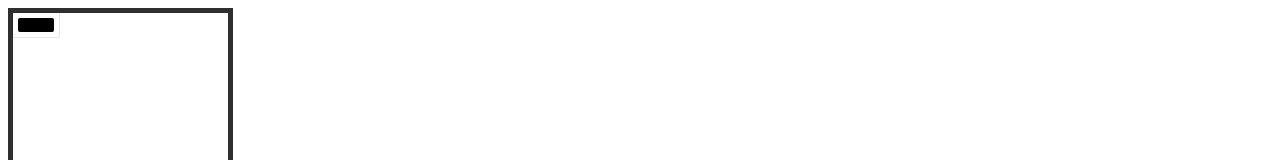
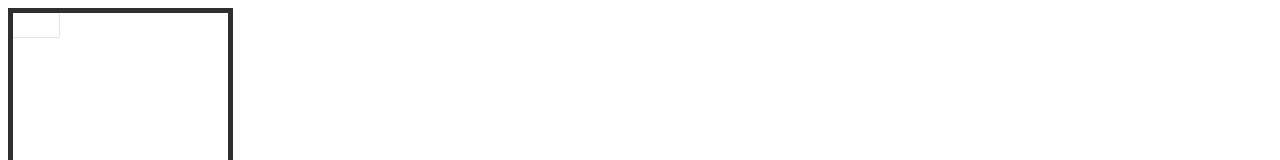
Before and after one commit to rzh150030/paint-app, a React (Create React App) app: page / in a window 1280 px wide. Shown: the top 160 px of the page. Built offline with nearby package versions, Linux system fonts and the light colour scheme.

Commit message:
draw tool now changes color picked from chrome picker

```diff
--- a/src/App.js
+++ b/src/App.js
@@ -1,13 +1,22 @@
+import { useState } from 'react';
 import {PaintCanvas} from "./components/PaintCanvas/PaintCanvas.js";
 import PaintToolsContainer from './components/PaintToolsContainer/PaintToolsContainer'
 import './App.css';
 
 
 function App() {
+  const [ color, setColor ] = useState('#FFF');
+
+  // grabs hex value from ColorPicker
+  const getColor = (color) => {
+    console.log('hex Value', color);
+    setColor(color);
+  };
+
   return (
     <div className="App">
-      <PaintToolsContainer />
-      <PaintCanvas />
+      <PaintToolsContainer getColor={getColor}/>
+      <PaintCanvas color={color} />
     </div>
   );
 }
--- a/src/components/ColorPicker/ColorPicker.js
+++ b/src/components/ColorPicker/ColorPicker.js
@@ -4,12 +4,13 @@ import reactCSS from 'reactcss';
 import './ColorPicker.css';
 
 
-export default function ColorPicker() {
-    const [color, setColor] = useState({ r: '0', g: '0', b: '0', a: '1'});
+export default function ColorPicker({getColor}) {
+
+    const [color, setColor] = useState({ r: '255', g: '255', b: '255', a: '1'});
 
     const [displayColorPicker, setDisplayColorPicker] = useState(false);
 
-    // Toggles
+    // Toggles ChromePicker to the screen
     const handleClick = () => {
         setDisplayColorPicker(!displayColorPicker);
     };
@@ -19,6 +20,7 @@ export default function ColorPicker() {
     };
 
     const handleChange = (color) => {
+        getColor(color.hex);
         setColor(color.rgb);
     };
 
--- a/src/components/PaintCanvas/PaintCanvas.js
+++ b/src/components/PaintCanvas/PaintCanvas.js
@@ -1,6 +1,6 @@
 import React, {useRef, useEffect} from "react";
 
-export const PaintCanvas = () => {
+export const PaintCanvas = ({color}) => {
     const canvasRef = useRef(null);
     const mouse = {x: 0, y: 0};
 
@@ -29,7 +29,7 @@ export const PaintCanvas = () => {
         const ctx = canvas.getContext("2d");
         ctx.lineJoin = "round";
         ctx.lineCap = "round";
-        ctx.strokeStyle = "white";
+        ctx.strokeStyle = color;
 
         ctx.lineTo(mouse.x, mouse.y);
         ctx.stroke();
--- a/src/components/PaintToolsContainer/PaintToolsContainer.js
+++ b/src/components/PaintToolsContainer/PaintToolsContainer.js
@@ -2,10 +2,10 @@ import React from 'react'
 import ColorPicker from '../ColorPicker/ColorPicker';
 import './PaintToolsContainer.css';
 
-export default function PaintToolsContainer() {
+export default function PaintToolsContainer({getColor}) {
     return (
         <div className="PaintToolsContainer">
-           <ColorPicker />
+           <ColorPicker getColor={getColor} />
         </div>
     )
 }
```
